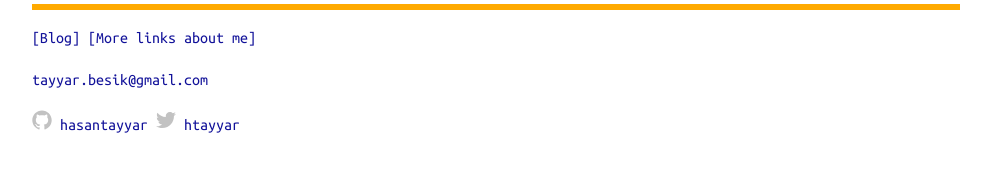
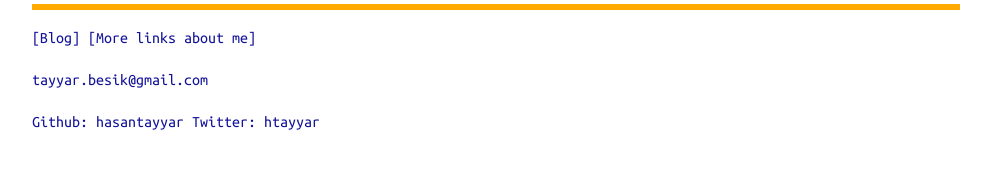
Before and after one commit to hasantayyar/hasantayyar.net, a Jekyll site: the page built from index.md, in a window 1280 px wide. Shown: the part 218-390 px from the top of the page, without its empty margins (144-1135 px from the left). Built offline with Jekyll 4.4.1, drawn with Linux system fonts in a browser that asks for light colours; Markdown is read by kramdown in place of the engine named in the settings; some of the changed lines change nothing that is shown.

Commit message:
Update footer.html

```diff
--- a/_includes/footer.html
+++ b/_includes/footer.html
@@ -7,40 +7,14 @@
         {% if site.github_username %}
         <span>
           <a href="https://github.com/{{ site.github_username }}">
-            <span class="icon github" style="width:20px; height:20px">
-              <svg version="1.1" class="github-icon-svg" xmlns="http://www.w3.org/2000/svg" xmlns:xlink="http://www.w3.org/1999/xlink" x="0px" y="0px"
-                 viewBox="0 0 16 16" enable-background="new 0 0 16 16" xml:space="preserve">
-                <path fill-rule="evenodd" clip-rule="evenodd" fill="#C2C2C2" d="M7.999,0.431c-4.285,0-7.76,3.474-7.76,7.761
-                c0,3.428,2.223,6.337,5.307,7.363c0.388,0.071,0.53-0.168,0.53-0.374c0-0.184-0.007-0.672-0.01-1.32
-                c-2.159,0.469-2.614-1.04-2.614-1.04c-0.353-0.896-0.862-1.135-0.862-1.135c-0.705-0.481,0.053-0.472,0.053-0.472
-                c0.779,0.055,1.189,0.8,1.189,0.8c0.692,1.186,1.816,0.843,2.258,0.645c0.071-0.502,0.271-0.843,0.493-1.037
-                C4.86,11.425,3.049,10.76,3.049,7.786c0-0.847,0.302-1.54,0.799-2.082C3.768,5.507,3.501,4.718,3.924,3.65
-                c0,0,0.652-0.209,2.134,0.796C6.677,4.273,7.34,4.187,8,4.184c0.659,0.003,1.323,0.089,1.943,0.261
-                c1.482-1.004,2.132-0.796,2.132-0.796c0.423,1.068,0.157,1.857,0.077,2.054c0.497,0.542,0.798,1.235,0.798,2.082
-                c0,2.981-1.814,3.637-3.543,3.829c0.279,0.24,0.527,0.713,0.527,1.437c0,1.037-0.01,1.874-0.01,2.129
-                c0,0.208,0.14,0.449,0.534,0.373c3.081-1.028,5.302-3.935,5.302-7.362C15.76,3.906,12.285,0.431,7.999,0.431z"/>
-              </svg>
-            </span>
-            <span class="username">{{ site.github_username }}</span>
+            <span class="username">Github: {{ site.github_username }}</span>
           </a>
         </span>
         {% endif %}
         {% if site.twitter_username %}
         <span>
           <a href="https://twitter.com/{{ site.twitter_username }}">
-            <span class="icon twitter" style="width:20px; height:20px">
-              <svg version="1.1" class="twitter-icon-svg" xmlns="http://www.w3.org/2000/svg" xmlns:xlink="http://www.w3.org/1999/xlink" x="0px" y="0px"
-                 viewBox="0 0 16 16" enable-background="new 0 0 16 16" xml:space="preserve">
-                <path fill="#C2C2C2" d="M15.969,3.058c-0.586,0.26-1.217,0.436-1.878,0.515c0.675-0.405,1.194-1.045,1.438-1.809
-                c-0.632,0.375-1.332,0.647-2.076,0.793c-0.596-0.636-1.446-1.033-2.387-1.033c-1.806,0-3.27,1.464-3.27,3.27
-                c0,0.256,0.029,0.506,0.085,0.745C5.163,5.404,2.753,4.102,1.14,2.124C0.859,2.607,0.698,3.168,0.698,3.767
-                c0,1.134,0.577,2.135,1.455,2.722C1.616,6.472,1.112,6.325,0.671,6.08c0,0.014,0,0.027,0,0.041c0,1.584,1.127,2.906,2.623,3.206
-                C3.02,9.402,2.731,9.442,2.433,9.442c-0.211,0-0.416-0.021-0.615-0.059c0.416,1.299,1.624,2.245,3.055,2.271
-                c-1.119,0.877-2.529,1.4-4.061,1.4c-0.264,0-0.524-0.015-0.78-0.046c1.447,0.928,3.166,1.469,5.013,1.469
-                c6.015,0,9.304-4.983,9.304-9.304c0-0.142-0.003-0.283-0.009-0.423C14.976,4.29,15.531,3.714,15.969,3.058z"/>
-              </svg>
-            </span>
-            <span class="username">{{ site.twitter_username }}</span>
+            <span class="username">Twitter: {{ site.twitter_username }}</span>
           </a>
         </span>
         {% endif %}
```
